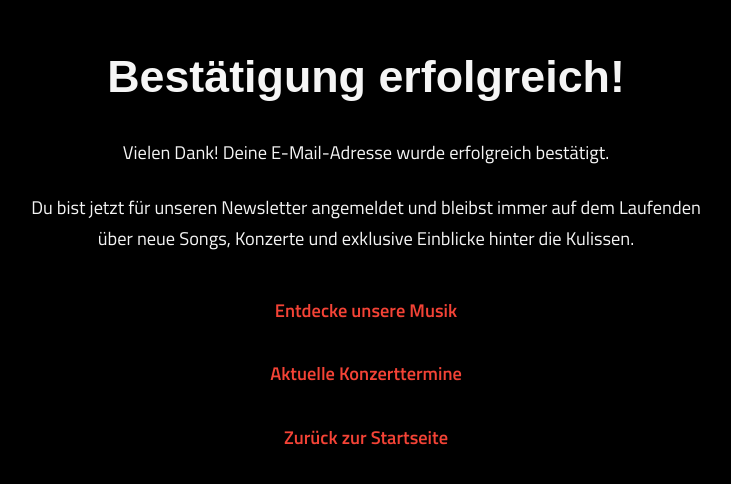
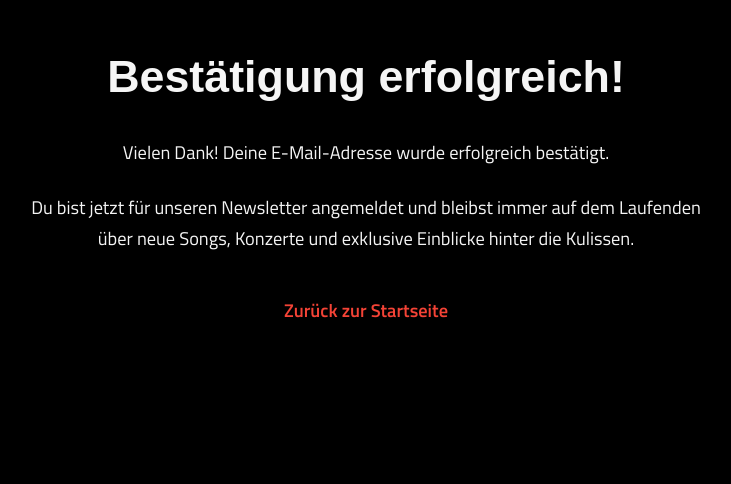
Before and after one commit to laurin42/Bandpage, a Next.js app in the folder bandpage-nextjs/: page /newsletter-confirmed in a window 1280 px wide. Shown: the part 152-636 px from the top of the page, without its empty margins (274-1005 px from the left). Built offline with nearby package versions, Linux system fonts and the light colour scheme; a web font is replaced by a local one.

Commit message:
Remove unnecessary links from the Newsletter Confirmed page and adjust the width of the music section for improved layout consistency.

```diff
--- a/bandpage-nextjs/src/app/newsletter-confirmed/page.tsx
+++ b/bandpage-nextjs/src/app/newsletter-confirmed/page.tsx
@@ -15,8 +15,6 @@ const NewsletterConfirmedPage = () => {
         die Kulissen.
       </p>
       <div className="links-section">
-        <Link href="/musik">Entdecke unsere Musik</Link>
-        <Link href="/konzerte">Aktuelle Konzerttermine</Link>
         <Link href="/">Zurück zur Startseite</Link>
       </div>
     </div>
--- a/bandpage-nextjs/src/styles/music-section.scss
+++ b/bandpage-nextjs/src/styles/music-section.scss
@@ -12,7 +12,7 @@
   box-sizing: border-box;
   position: relative;
   z-index: 2;
-  width: 90dvw;
+  width: 66dvw;
   min-height: calc(100vh - var(--header-height) - clamp(3rem, 7vh, 6rem));
   text-align: center;
   color: whitesmoke;
```
